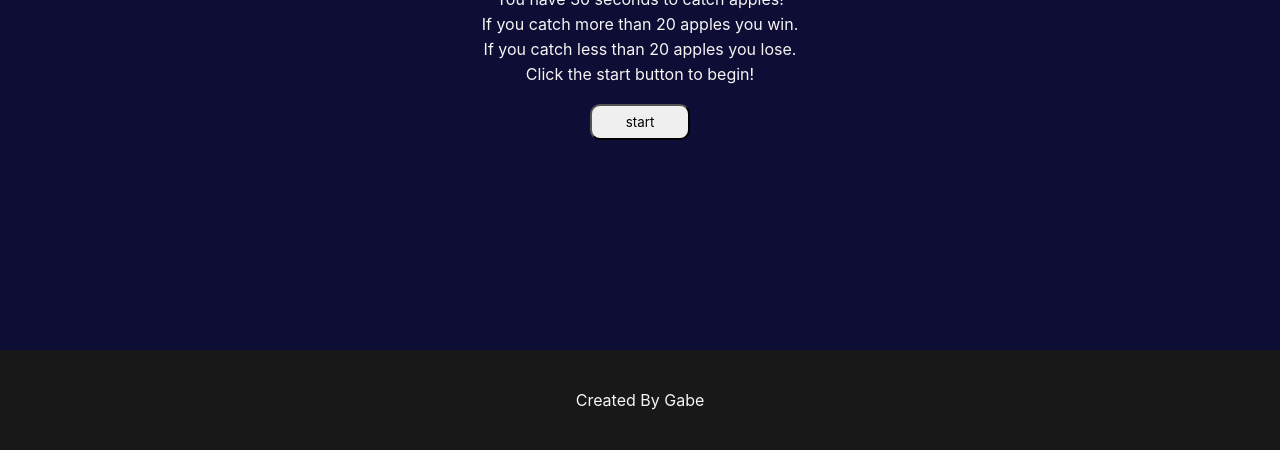
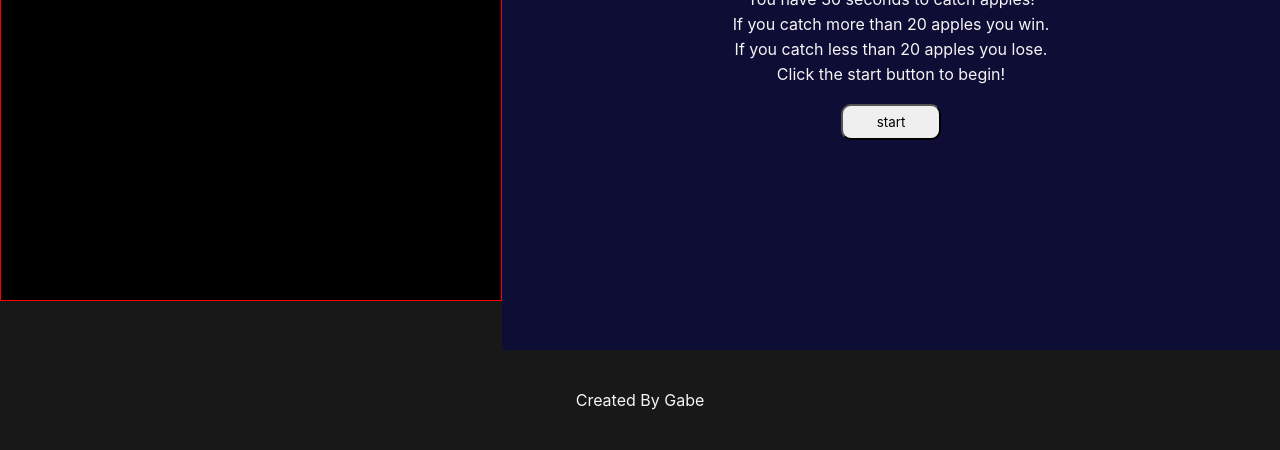
Before and after one commit to Gaberod91/AppleCatcher, a website built with Vite: page index.html in a window 1280 px wide. Shown: the part 350-800 px from the top of the page. Built offline with nearby package versions, Linux system fonts and the light colour scheme; files whose address does not match are found by name.

Commit message:
Update style.css

```diff
--- a/style.css
+++ b/style.css
@@ -39,11 +39,8 @@ main {
 
 #gameCanvas {
   border: 1px solid red;
-  position: absolute;
-  top: 50%;
-  left: 50%;
-  transform: translate(-50%, -50%);
-  display: flex;
+  margin: auto;
+  display: block;
   z-index: 1;
 }
 
```
